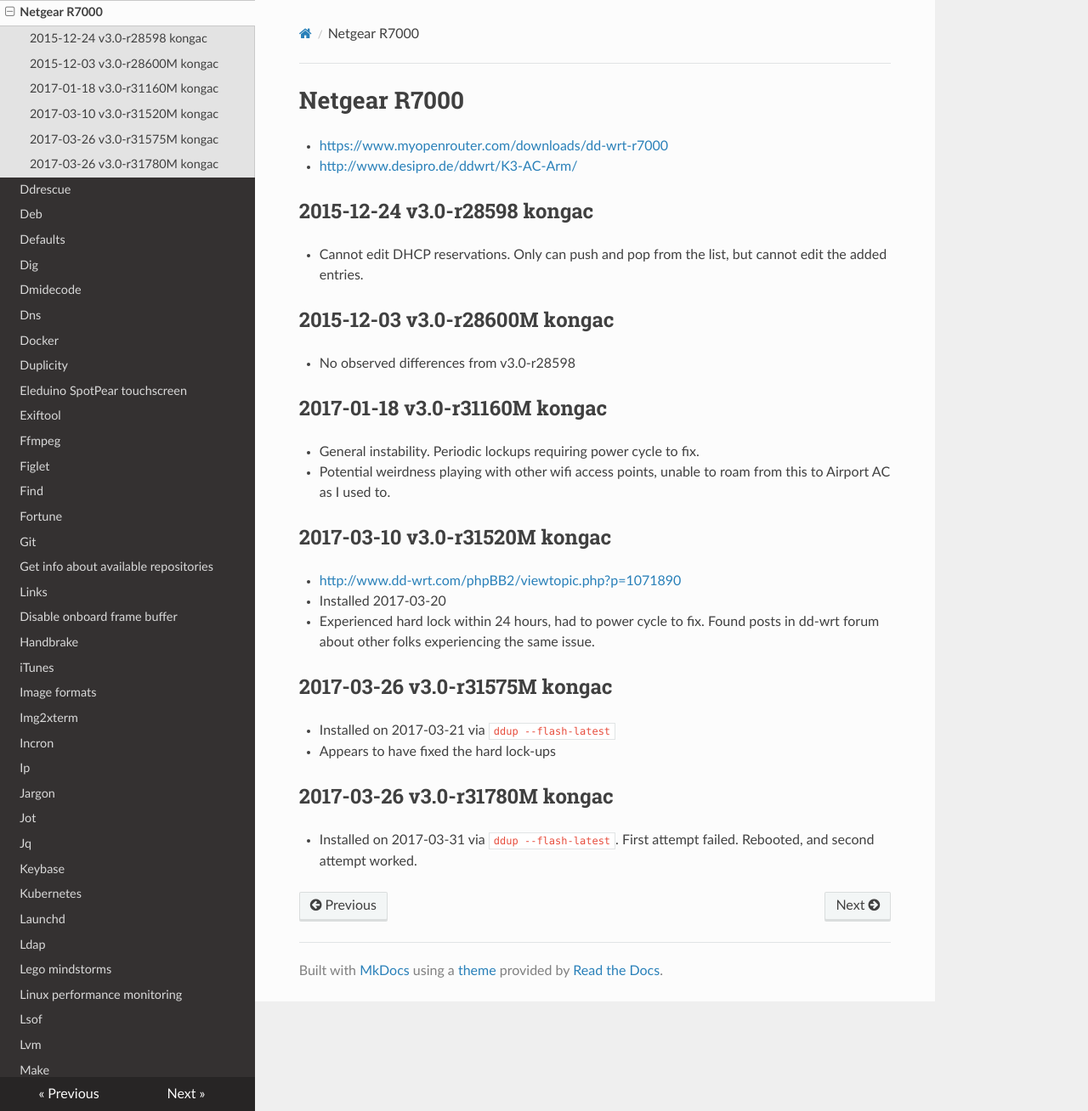
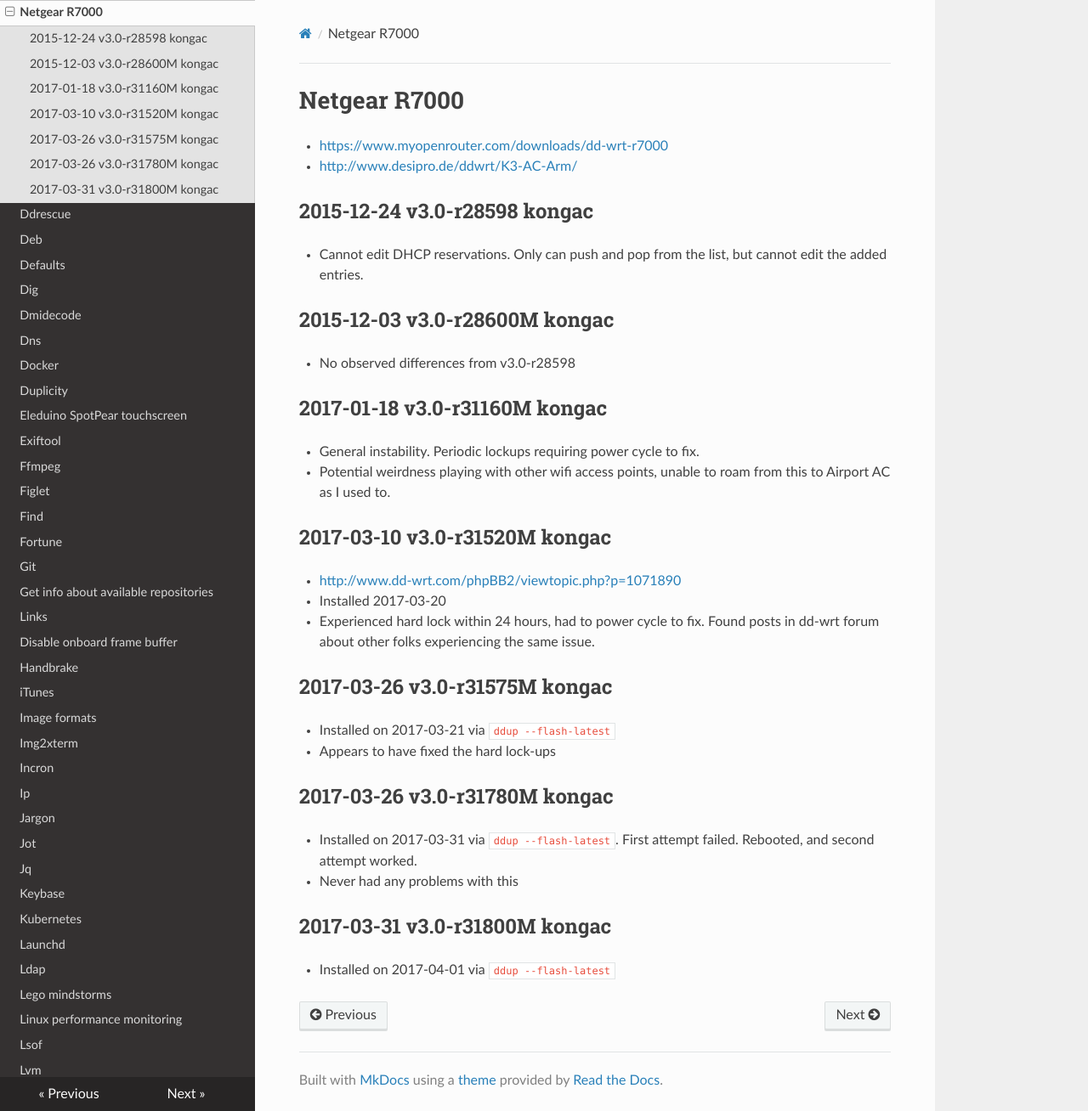
Before and after one commit to lando-cal/tech-notes, an MkDocs documentation site: the page built from docs/dd-wrt.md, in a window 1280 px wide and 1308 px high. Shown: the whole window at 85% size. Built offline with MkDocs 1.6.1, drawn with Linux system fonts in a browser that asks for light colours; nearby versions of some CDN libraries.

Commit message:
Add new firmware

```diff
--- a/docs/dd-wrt.md
+++ b/docs/dd-wrt.md
@@ -30,3 +30,8 @@
 ## 2017-03-26 v3.0-r31780M kongac
 
 - Installed on 2017-03-31 via `ddup --flash-latest`. First attempt failed. Rebooted, and second attempt worked.
+- Never had any problems with this
+
+## 2017-03-31 v3.0-r31800M kongac
+
+- Installed on 2017-04-01 via `ddup --flash-latest`
```
